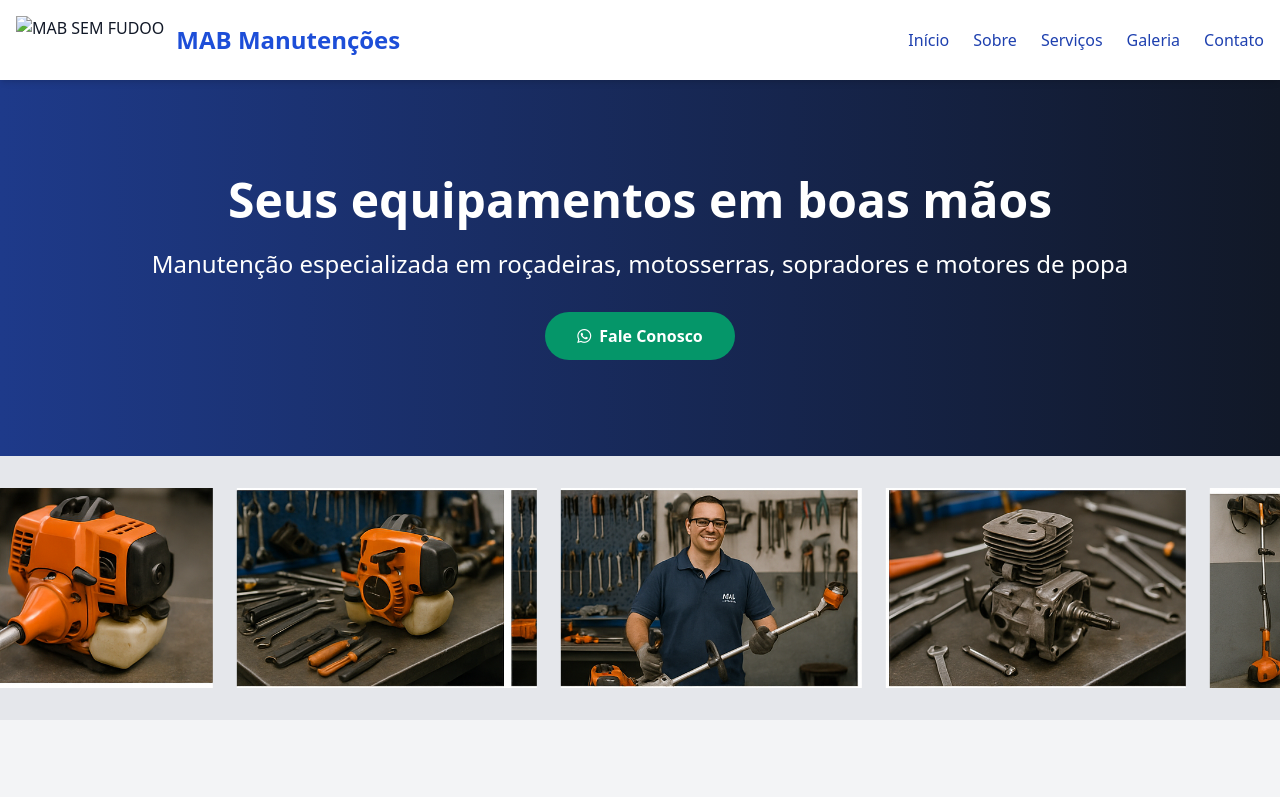
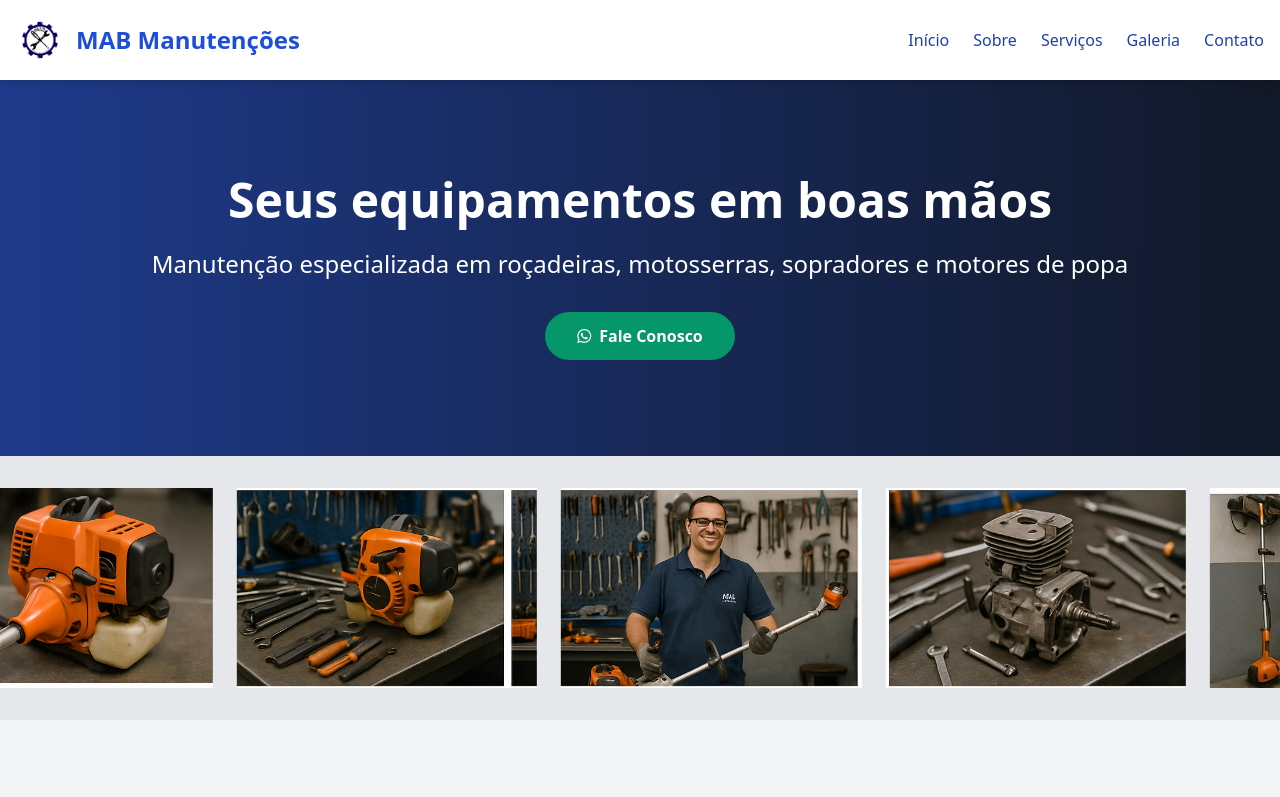
Before and after one commit to alisonmab/alisonmab.github.io, a plain HTML site: page index.html in a window 1280 px wide. Shown: the top 797 px of the page. Drawn offline with nearby package versions, Linux system fonts and the light colour scheme.

Commit message:
Update index.html

```diff
--- a/index.html
+++ b/index.html
@@ -92,7 +92,7 @@
   <header class="bg-white shadow-md sticky top-0 z-50">
     <div class="container mx-auto flex justify-between items-center p-4">
       <div class="flex items-center">
-        <img src="MAB SEM FUDOO.jpg" alt="MAB SEM FUDOO" class="h-12 mr-3">
+        <img src="MAB SEM FUDOO.png" alt="logo " class="h-12 mr-3">
         <h1 class="text-2xl font-bold text-blue-700">MAB Manutenções</h1>
       </div>
       <nav class="hidden md:flex space-x-6 text-blue-800">
```
